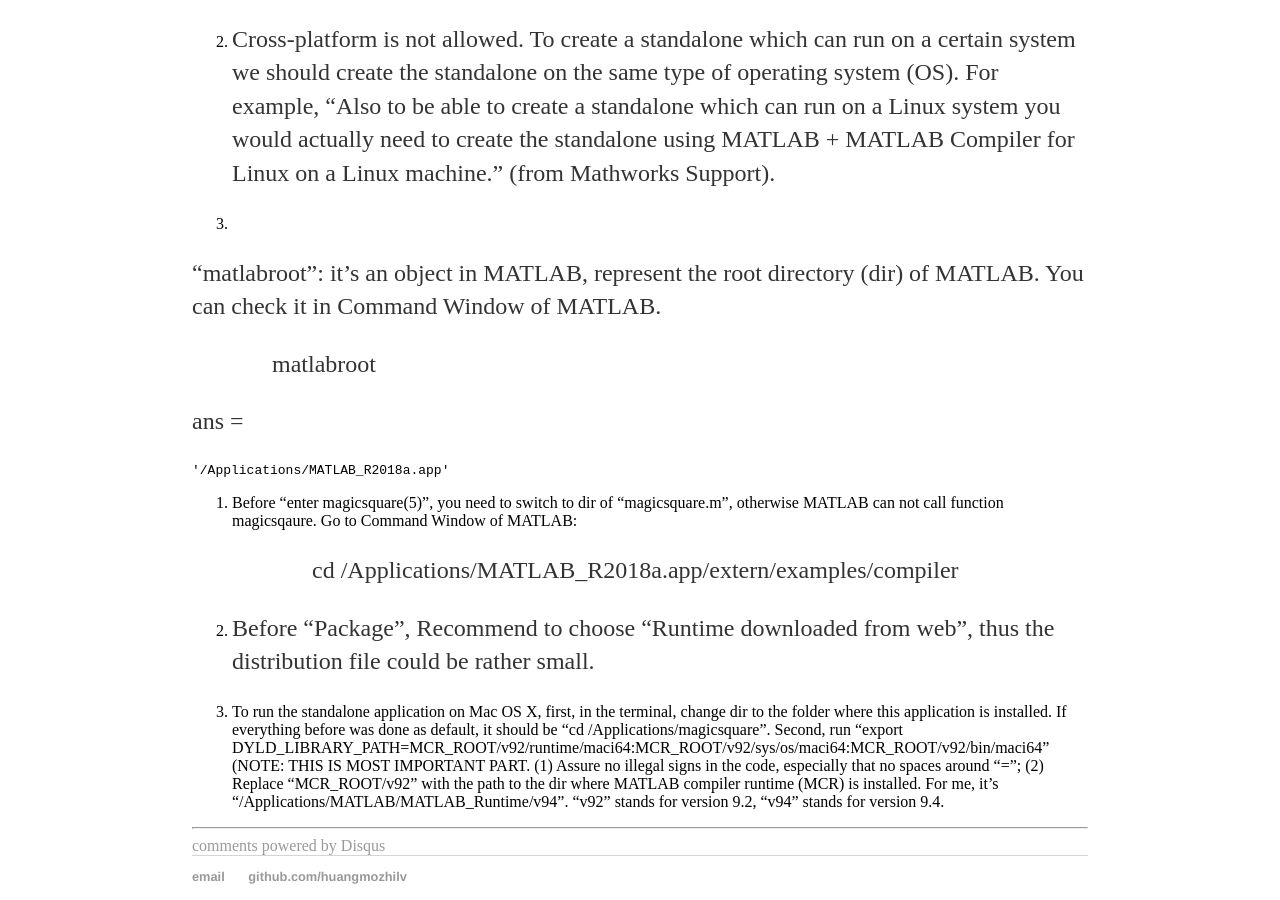
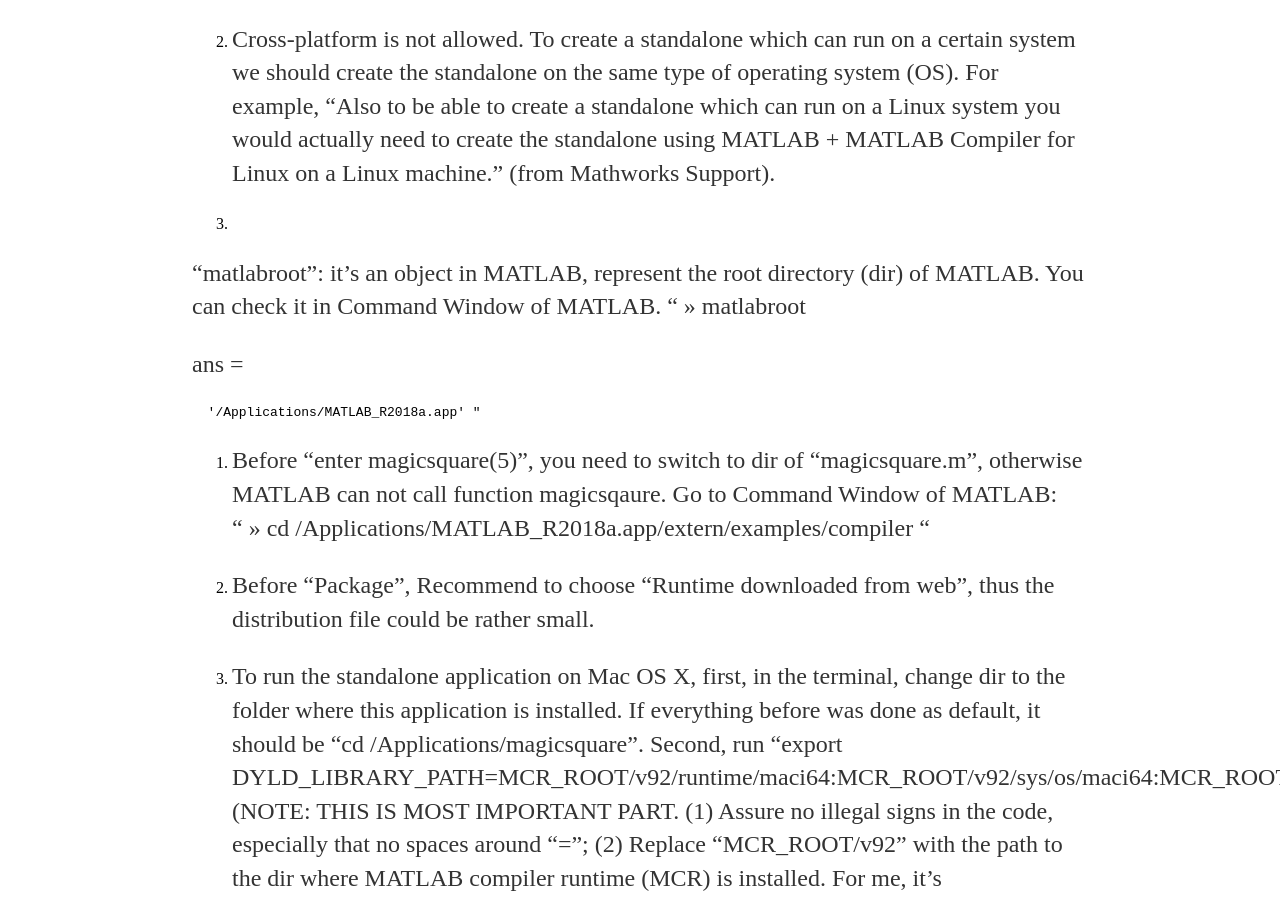
Before and after one commit to huangmozhilv/huangmozhilv.github.io, a Jekyll site: the page built from _posts/2018-04-11-Create-Standalone-Application-from-MATLAB.md, in a window 1280 px wide and 900 px high, scrolled down 487 px. Built offline with Jekyll 4.4.1, drawn with Linux system fonts in a browser that asks for light colours; comment, search, counter and statistics services are not loaded.

```diff
--- a/_posts/2018-04-11-Create-Standalone-Application-from-MATLAB.md
+++ b/_posts/2018-04-11-Create-Standalone-Application-from-MATLAB.md
@@ -16,14 +16,15 @@ The [official guide by MathWorks](https://www.mathworks.com/help/compiler/create
 3.
 
 "matlabroot": it's an object in MATLAB, represent the root directory (dir) of MATLAB. You can check it in Command Window of MATLAB.
->> matlabroot
+" >> matlabroot
 
-ans =
+  ans =
 
-    '/Applications/MATLAB_R2018a.app'
+      '/Applications/MATLAB_R2018a.app'
+"
 
 4. Before "enter magicsquare(5)", you need to switch to dir of "magicsquare.m", otherwise MATLAB can not call function magicsqaure. Go to Command Window of MATLAB:
->> cd /Applications/MATLAB_R2018a.app/extern/examples/compiler
+" >> cd /Applications/MATLAB_R2018a.app/extern/examples/compiler "
 
 5. Before "Package", Recommend to choose "Runtime downloaded from web", thus the distribution file could be rather small.
 
```
